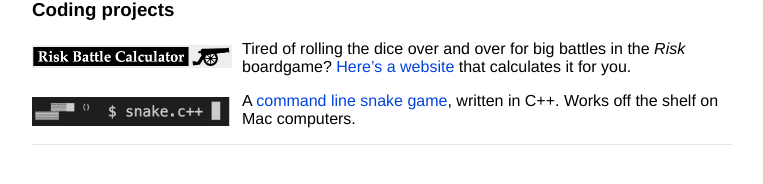
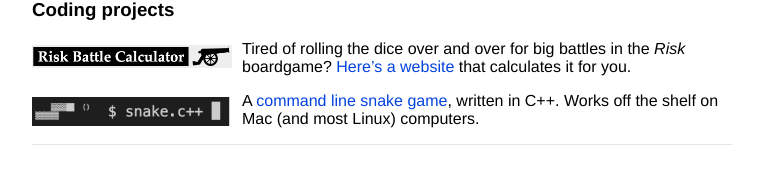
Before and after one commit to ahilbers/ahilbers.github.io, a Jekyll site: the page built from projects.md, in a window 1280 px wide. Shown: the part 554-738 px from the top of the page, without its empty margins (258-1021 px from the left). Built offline with Jekyll 4.4.1, drawn with Linux system fonts in a browser that asks for light colours; our own code applies the rules of GitHub Pages for plain Markdown files.

Commit message:
c++ snake works on linux also

```diff
--- a/projects.md
+++ b/projects.md
@@ -41,6 +41,6 @@ Tired of rolling the dice over and over for big battles in the *Risk* boardgame?
 <img class="projects-picture" src="images/snake.png" style="margin: 5px 10px 0px 0px" />
 </a>
 
-A [command line snake game](https://github.com/ahilbers/cpp_snake), written in C++. Works off the shelf on Mac computers.
+A [command line snake game](https://github.com/ahilbers/cpp_snake), written in C++. Works off the shelf on Mac (and most Linux) computers.
 
 ---
```
